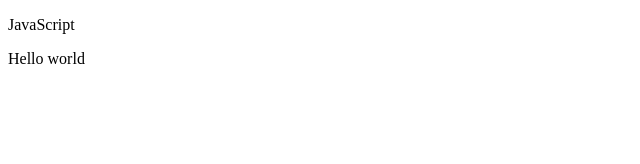
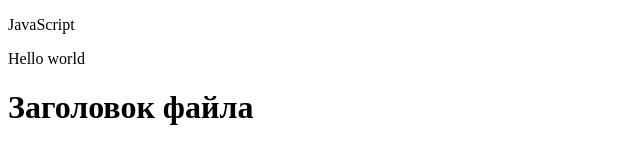
Before and after one commit to NadyaHuryan/PractiseLab, a plain HTML site: page index.html in a window 1280 px wide. Shown: the whole page, without its empty margins (0-640 px from the left). Drawn offline with Linux system fonts and the light colour scheme.

Commit message:
new header

```diff
--- a/index.html
+++ b/index.html
@@ -10,6 +10,7 @@
     <p>JavaScript</p>
 
     <p>Hello world</p>
+    <h1>Заголовок файла</h1>
 
     <script src="script.js"></script> <!-- сторонний файл-->
     <script>
```
